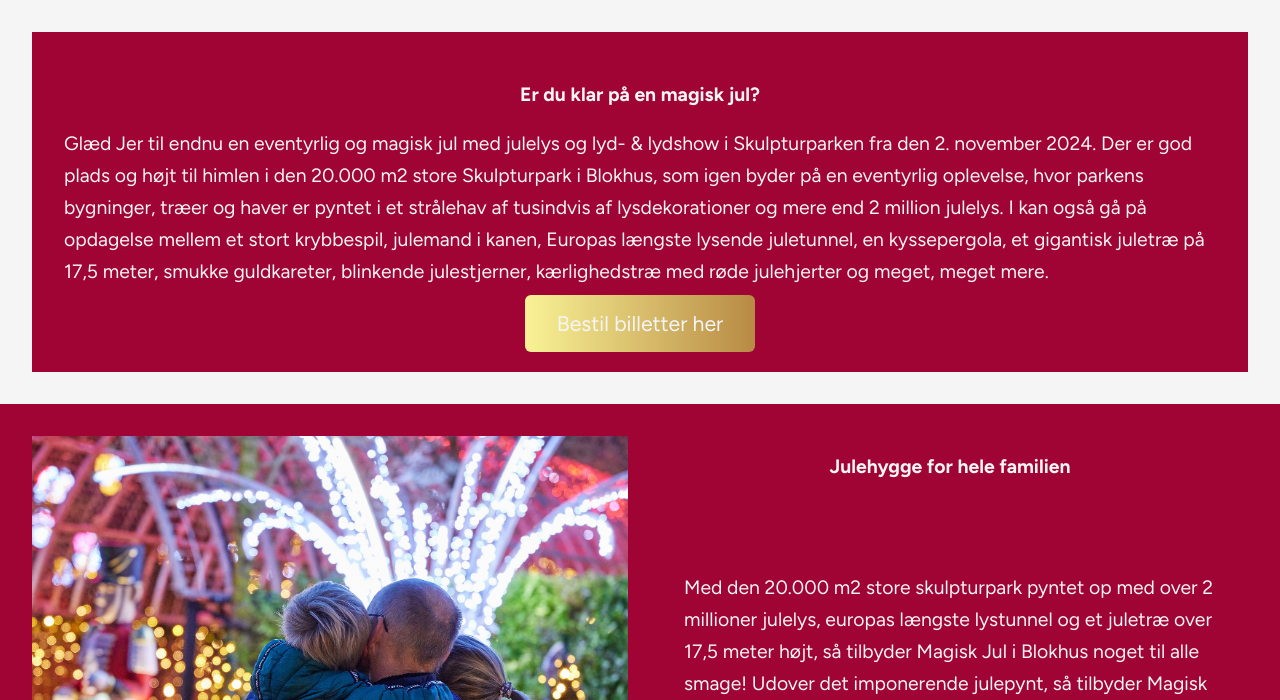
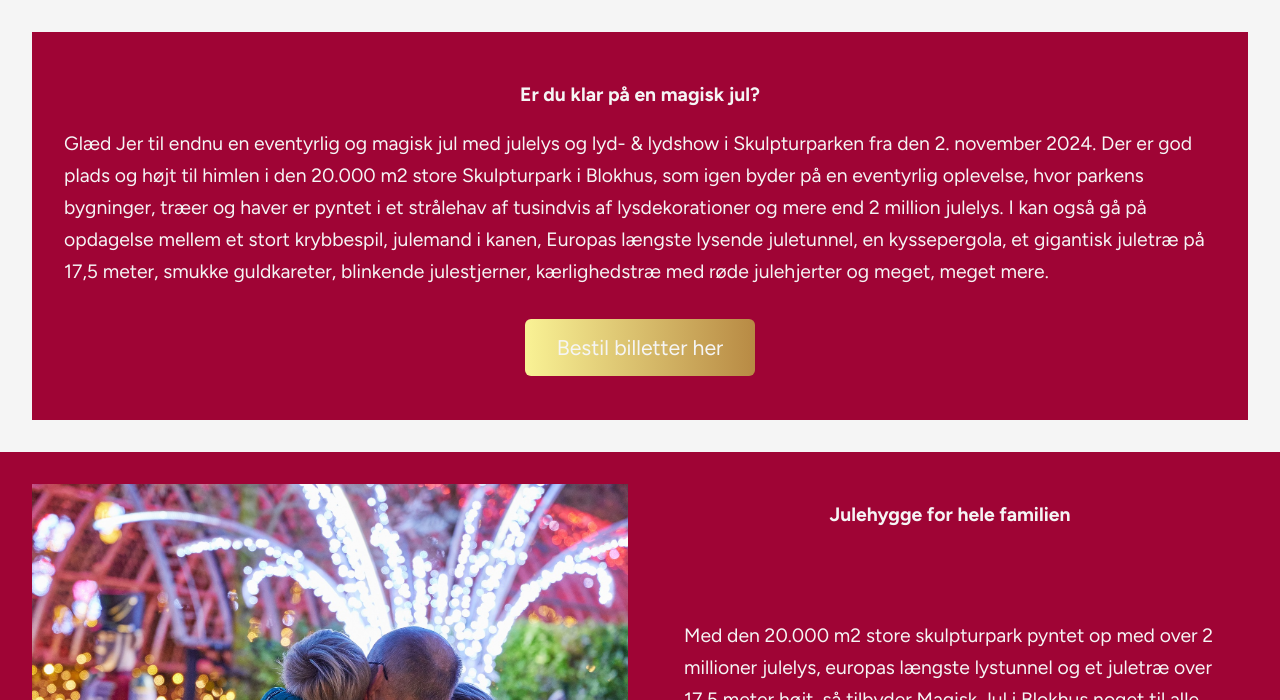
Before and after one commit to Smaakag3/MagiskJul, a plain HTML site: page index.html in a window 1280 px wide. Shown: the part 100-800 px from the top of the page. Drawn offline with Linux system fonts and the light colour scheme.

Commit message:
Ændret knapperne på bestil billetter

```diff
--- a/Assets/Css/Style.css
+++ b/Assets/Css/Style.css
@@ -94,6 +94,7 @@ p{
 .billetsection{
     background-color: var(--christmasRed);
     text-align: center;
+    padding: var(--mdSpacer);
 }
 
 main > .billetsection{
@@ -116,7 +117,7 @@ main > .billetsection{
     background: var(--golden);
     color: var(--snowWhite);
     padding: var(--smSpacer) var(--lrgSpacer);
-    margin-bottom: var(--lrgSpacer);
+    margin: var(--lrgSpacer);
     border-radius: 6px;
 }
 
```
